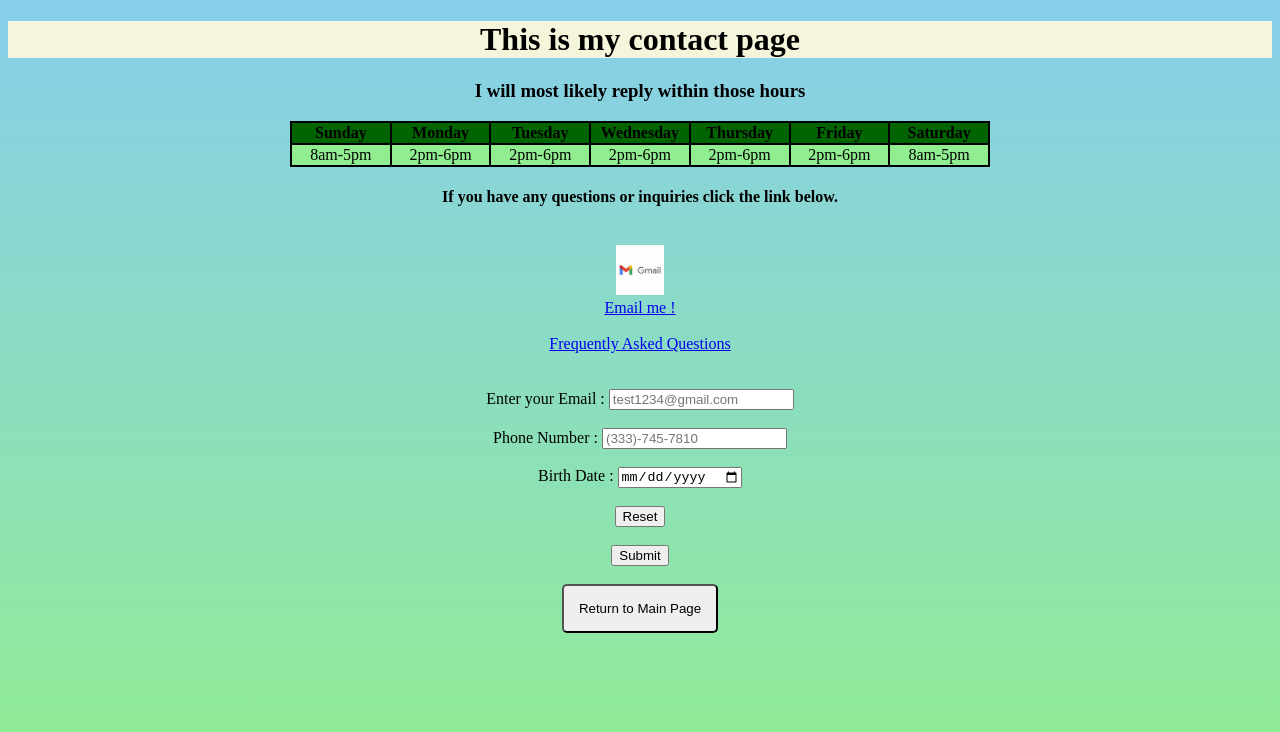
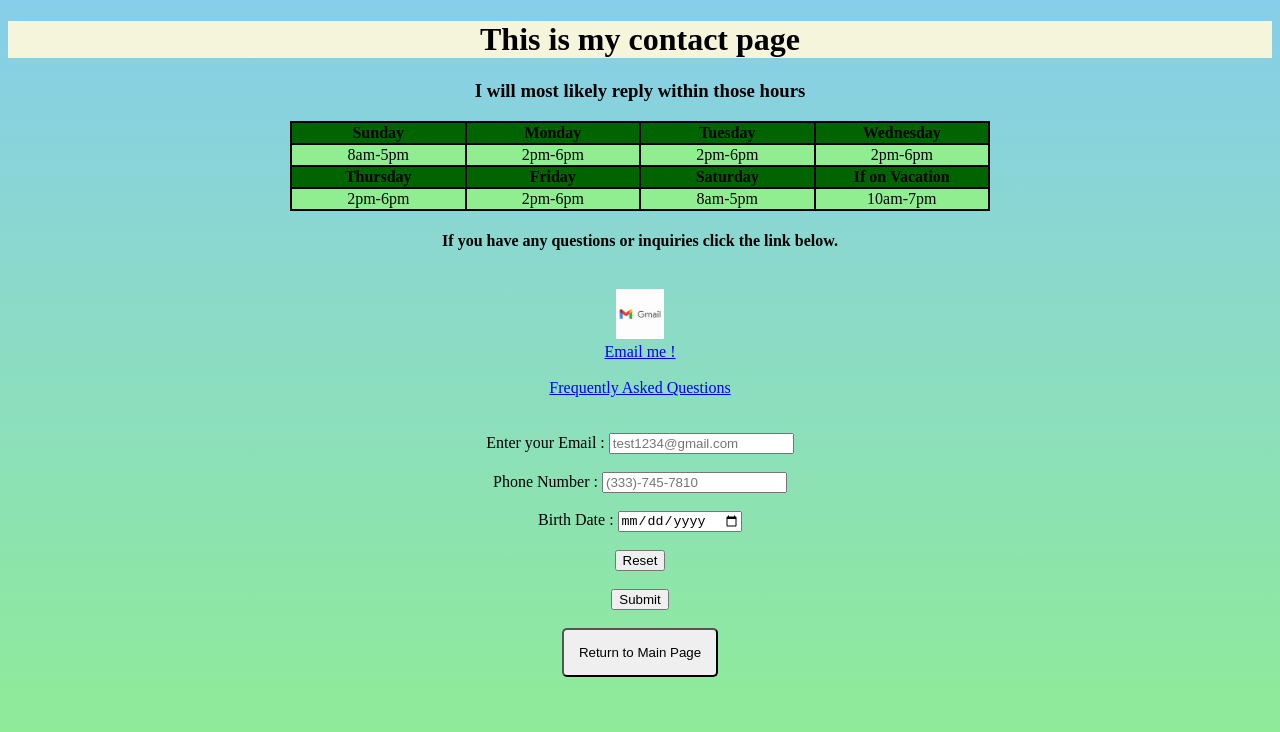
Before and after one commit to Robin-E-Dupuis/theRobishopPrototype, a plain HTML site: page page2.html in a window 1280 px wide. Drawn offline with Linux system fonts and the light colour scheme.

Commit message:
Update page2.html

```diff
--- a/page2.html
+++ b/page2.html
@@ -22,19 +22,28 @@
             <th width="80">Monday</th>
             <th width="80">Tuesday</th>
             <th width="80">Wednesday</th>
-            <th width="80">Thursday</th>
-            <th width="80">Friday</th>
-            <th width="80">Saturday</th>
+
         </tr>
         <tr bgcolor="lightgreen">
             <td width="80">8am-5pm</td>
             <td width="80">2pm-6pm</td>
             <td width="80">2pm-6pm</td>
             <td width="80">2pm-6pm</td>
-            <td width="80">2pm-6pm</td>
-            <td width="80">2pm-6pm</td>
-            <td width="80">8am-5pm</td>
+
         </tr>
+
+        <tr bgcolor="darkgreen">
+        <th width="80">Thursday</th>
+        <th width="80">Friday</th>
+        <th width="80">Saturday</th>
+        <th width="80">If on Vacation</th>
+        </tr>
+        <tr bgcolor="lightgreen">
+        <td width="80">2pm-6pm</td>
+        <td width="80">2pm-6pm</td>
+        <td width="80">8am-5pm</td>
+        <td width="80">10am-7pm</td>
+    </tr>
     </table>
        <h4>
         If you have any questions or inquiries click the link below.
@@ -55,19 +64,19 @@
         <br>
 
          <br>
-        <form action="action_page.php" method="POST">
+        <form action="mailto:roro42800@gmail.com" method="POST">
 
             <br>
-            <label for="email">Enter your Email :</label>
+            <label for="email"> Enter your Email :</label>
             <input type="email" id="email" name="email" placeholder="test1234@gmail.com" required>
             <br>
             <br>
-            <label for="phone">Phone Number : </label>
+            <label for="phone"> Phone Number : </label>
             <input type="tel" id="phone" name="phone" placeholder="(333)-745-7810">
             <br>
             <br>
                <div>
-            <label for="bdate">Birth Date : </label>
+            <label for="bdate"> Birth Date : </label>
             <input type="date" id="bdate" name="bdate" >
               </div>
             <br>
```
